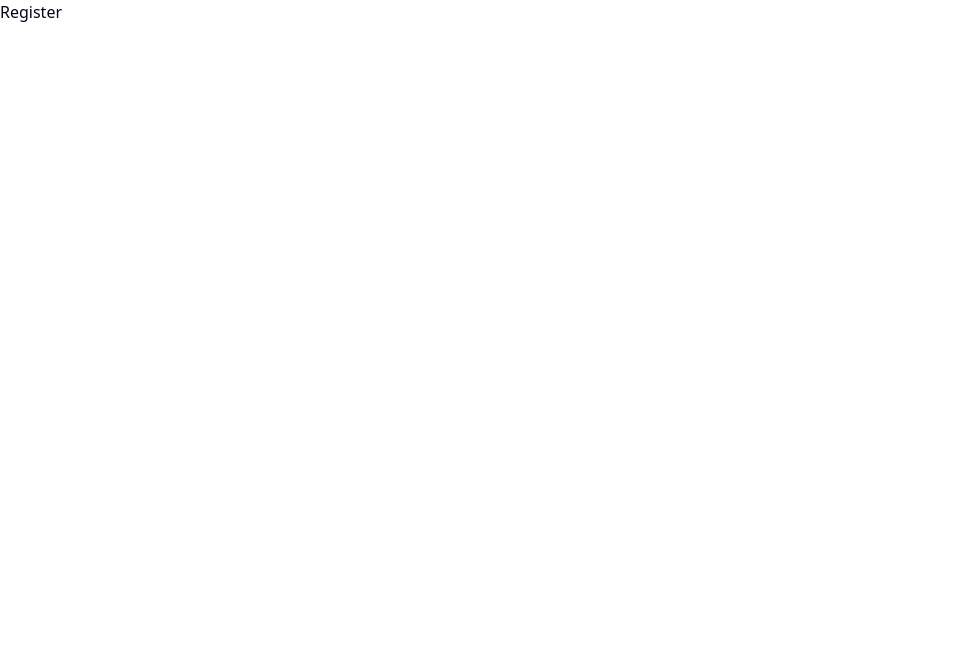
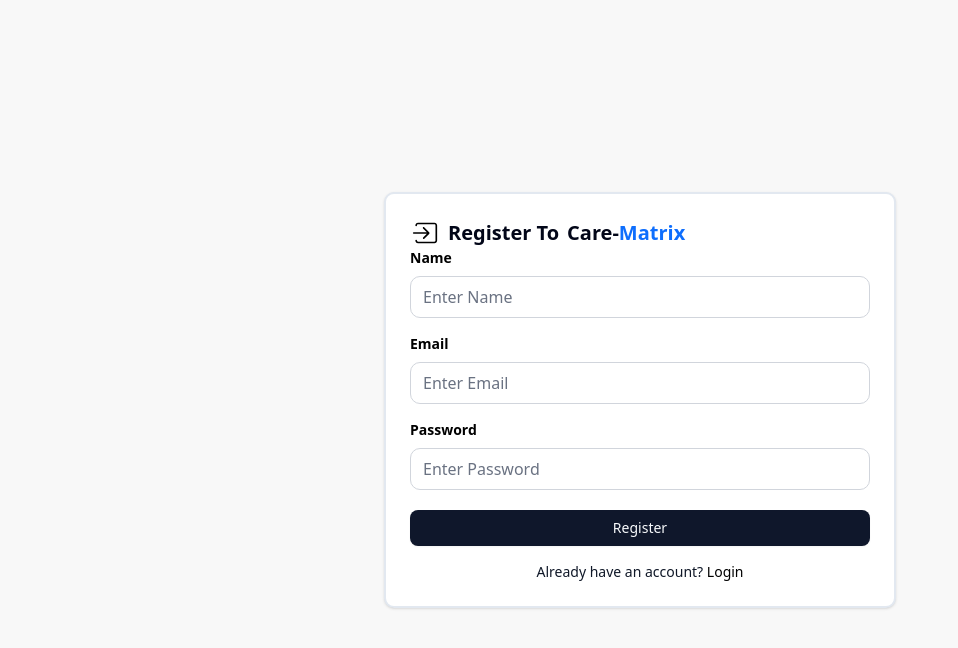
Before and after one commit to ssmahim01/Care-Matrix-With-Dev-Sync, a React (Vite) app: page /register in a window 1280 px wide. Before the commit this address had no page. Shown: the top 648 px of the page, without its empty margins (0-958 px from the left). Built offline with nearby package versions, Linux system fonts and the light colour scheme.

Commit message:
updated footer

```diff
--- a/src/authentication/Login.jsx
+++ b/src/authentication/Login.jsx
@@ -1,5 +1,12 @@
+import { Link } from "react-router";
+
 const Login = () => {
-  return <div>Login</div>;
+  return (
+    <div>
+      Login
+      <Link to={"/register"}>GO TOO REGISTER</Link>
+    </div>
+  );
 };
 
 export default Login;
--- a/src/authentication/Register.jsx
+++ b/src/authentication/Register.jsx
@@ -1,5 +1,87 @@
+import { Button } from "@/components/ui/button";
+import { IoIosLogIn } from "react-icons/io";
+import { Link } from "react-router";
+import { useState } from "react";
 const Register = () => {
-  return <div>Register</div>;
+  const [loading, setLoading] = useState(false);
+  return (
+    <div className="w-full h-screen flex items-center justify-center bg-base-200 fixed top-0 left-0 z-50">
+      <div className="min-w-lg mx-auto p-6 bg-white border-2 shadow rounded-lg">
+        <h2 className="text-xl font-bold flex items-center gap-2">
+          <IoIosLogIn size={30} color="#000" />
+          Register To{" "}
+          <span>
+            Care-<span className="text-[#0e6efd]">Matrix</span>
+          </span>{" "}
+        </h2>
+        <form
+          // action={handleSubmit}
+          className="flex flex-col gap-4"
+        >
+          {/* Name input */}
+          <div className="flex flex-col gap-2">
+            <label htmlFor="name" className="font-semibold text-black text-sm">
+              Name
+            </label>
+            <input
+              id="name"
+              name="name"
+              type="text"
+              required
+              placeholder="Enter Name"
+              className="border rounded-lg border-gray-300 outline-none py-2 px-3 placeholder-gray-500 text-gray-500 focus:ring-1 focus:ring-[#848484]"
+            />
+          </div>
+          {/* Email input */}
+          <div className="flex flex-col gap-2">
+            <label htmlFor="email" className="font-semibold text-black text-sm">
+              Email
+            </label>
+            <input
+              id="email"
+              name="email"
+              type="email"
+              required
+              placeholder="Enter Email"
+              className="border rounded-lg border-gray-300 outline-none py-2 px-3 placeholder-gray-500 text-gray-500 focus:ring-1 focus:ring-[#848484]"
+            />
+          </div>
+          {/* Password input */}
+          <div className="flex flex-col gap-2">
+            <label
+              htmlFor="password"
+              className="font-semibold text-black text-sm"
+            >
+              Password
+            </label>
+            <input
+              id="password"
+              name="password"
+              type="password"
+              required
+              placeholder="Enter Password"
+              className="border rounded-lg border-gray-300 outline-none py-2 px-3 placeholder-gray-500 text-gray-500 focus:ring-1 focus:ring-[#848484]"
+            />
+          </div>
+          {/* Register Button */}
+          <Button disabled={loading} type="submit" className="mt-1">
+            {loading ? "Registering..." : "Register"}
+          </Button>
+        </form>
+        {/* SocialLogin */}
+        {/* <SocialLogin /> */}
+        {/* Navigate to login */}
+        <div className="mt-4 text-center text-sm text-gray-900">
+          Already have an account?{" "}
+          <Link to={"/login"}>
+            <span className="text-black cursor-pointer hover:underline">
+              Login
+            </span>
+          </Link>
+        </div>
+      </div>
+    </div>
+  );
 };
 
 export default Register;
--- a/src/pages/Home/Home.jsx
+++ b/src/pages/Home/Home.jsx
@@ -1,7 +1,6 @@
 import StatsSection from "@/components/Home/StatsSection";
 import Faq from "./Faq";
 import AboutUs from "@/components/Home/AboutUs";
-
 import OurDepartments from "@/components/Home/OurDepartments";
 import HowItWorks from "@/components/Home/HowItWorks";
 import Doctors from "./Doctors";
@@ -22,7 +21,7 @@ const Home = () => {
 
       {/* About us */}
       <div className="pb-24 mx-auto w-11/12 lg:w-10/12 max-w-screen-2xl">
-    <AboutUs/>
+        <AboutUs />
       </div>
       {/* About us */}
 
@@ -72,7 +71,6 @@ const Home = () => {
         <WhyChooseUs></WhyChooseUs>
       </div>
 
-
       {/* Patient Reviews */}
       <PatientReviews />
       {/* specialties */}
--- a/src/shared/Footer/Footer.jsx
+++ b/src/shared/Footer/Footer.jsx
@@ -1,3 +1,5 @@
+import logo from "@/assets/logo.jpg";
+
 const Footer = () => {
   return (
     <footer className="bg-white">
@@ -6,8 +8,8 @@ const Footer = () => {
           {/* Logo DIV */}
           <div>
             {/* Logo */}
-            <div className="text-3xl font-bold">
-              Care <span className="text-blue-500">Matrix</span>
+            <div>
+              <img src={logo} alt="Care-Matrix logo" className="w-44" />
             </div>
             {/* Description */}
             <p className="mt-4 max-w-lg text-gray-500">
```
Also changed, not shown: src/assets/logo.jpg (added). Lines whose indentation alone changed are shown as unchanged.
